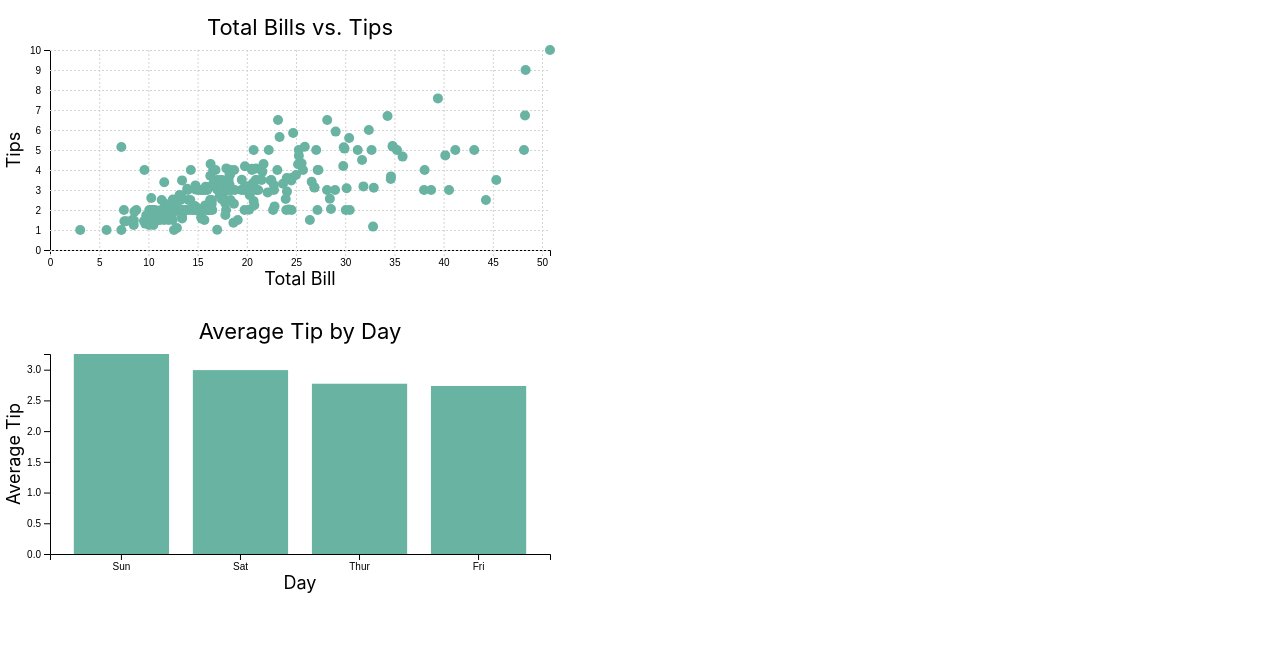
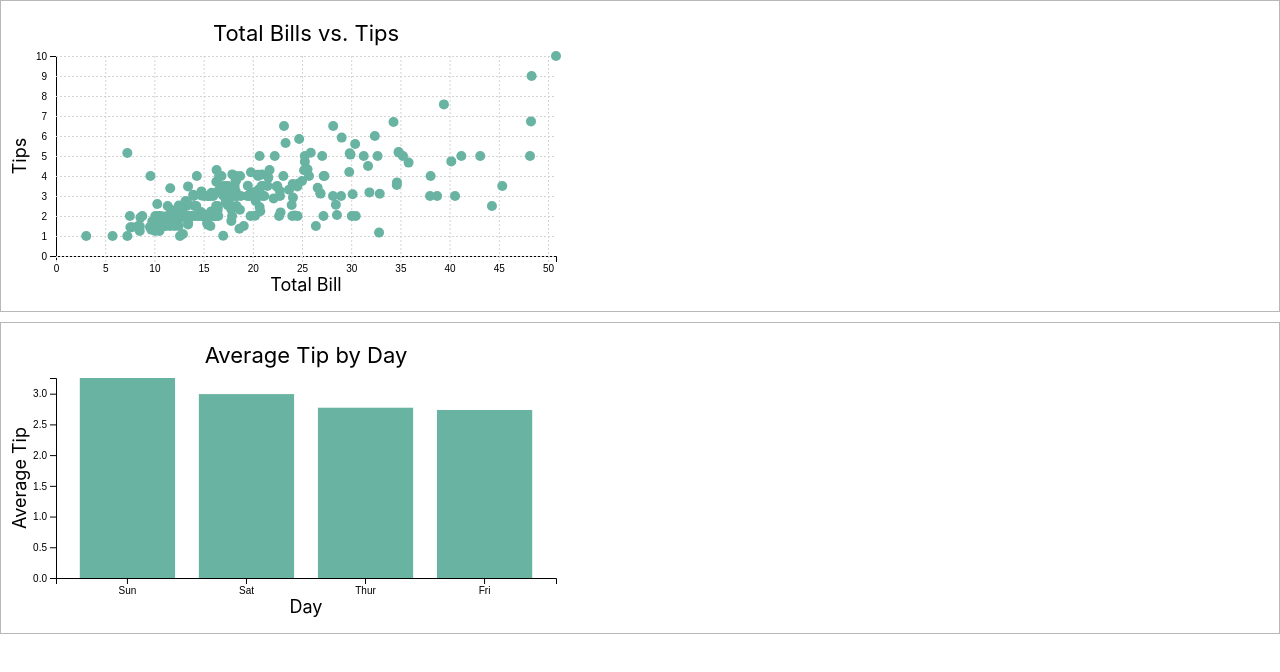
Before and after one commit to Jean76er/450_Graph, a React (Create React App) app: page / in a window 1280 px wide. Shown: the top 672 px of the page. Built offline with nearby package versions, Linux system fonts and the light colour scheme.

Commit message:
Changes to app.css

```diff
--- a/src/App.css
+++ b/src/App.css
@@ -36,3 +36,21 @@
     transform: rotate(360deg);
   }
 }
+
+.parent{
+  display: flex;
+  flex-direction: column;
+  row-gap: 10px;
+}
+
+.child1{
+  border: 1px solid rgb(188, 183, 183);
+  padding: 5px;
+  height: 300px;
+}
+
+.child2{
+  border: 1px solid rgb(188, 183, 183);
+  padding: 5px;
+  height: 300px;
+}
```
